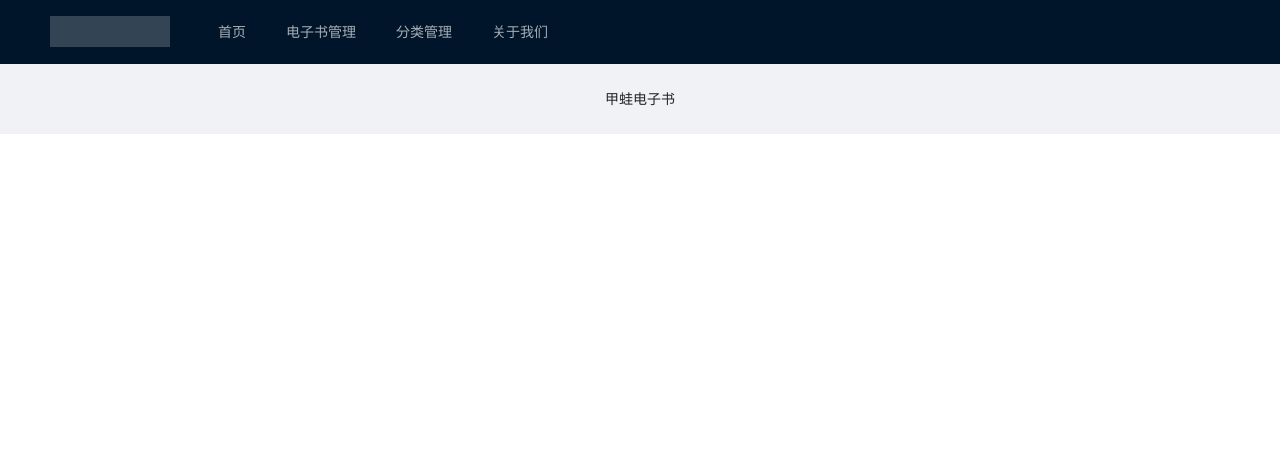
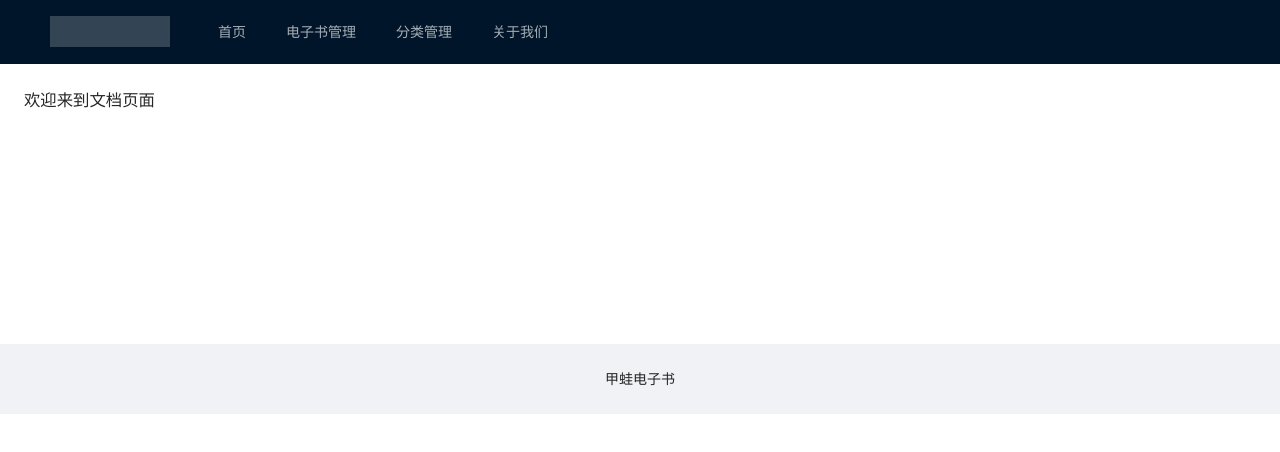
Before and after one commit to cxh306/wiki, a Vue app in the folder web/: page /doc in a window 1280 px wide. Shown: the top 452 px of the page. Built offline with nearby package versions, Linux system fonts and the light colour scheme; no server answers.

Commit message:
8-12 增加文档页面，点击首页电子书可以进入文档页面

```diff
--- a/web/src/router/index.ts
+++ b/web/src/router/index.ts
@@ -1,6 +1,7 @@
 import { createRouter, createWebHistory, RouteRecordRaw } from 'vue-router'
 import Home from '../views/home.vue'
 import About from '../views/about.vue'
+import Doc from '../views/doc.vue'
 import AdminEbook from '../views/admin/admin-ebook.vue'
 import AdminCategory from '../views/admin/admin-category.vue'
 import AdminDoc from '../views/admin/admin-doc.vue'
@@ -12,9 +13,14 @@
     component: Home
   },
   {
+    path: '/doc',
+    name: 'Doc',
+    component: Doc
+  },
+  {
     path: '/about',
     name: 'About',
-    component: About,
+    component: About
     // route level code-splitting
     // this generates a separate chunk (about.[hash].js) for this route
     // which is lazy-loaded when the route is visited.
--- /dev/null
+++ b/web/src/views/doc.vue
@@ -0,0 +1,9 @@
+<template>
+  <a-layout>
+    <a-layout-content :style="{ background: '#fff', padding: '24px', margin: 0, minHeight: '280px' }">
+      <div class="doc">
+        <h1>欢迎来到文档页面</h1>
+      </div>
+    </a-layout-content>
+  </a-layout>
+</template>
--- a/web/src/views/home.vue
+++ b/web/src/views/home.vue
@@ -37,7 +37,9 @@
             </template>
             <a-list-item-meta :description="item.description">
               <template #title>
-                <a :href="item.href">{{ item.name }}</a>
+                <router-link :to="'/doc?ebookId=' + item.id">
+                  {{ item.name }}
+                </router-link>
               </template>
               <template #avatar><a-avatar :src="item.cover"/></template>
             </a-list-item-meta>
```
